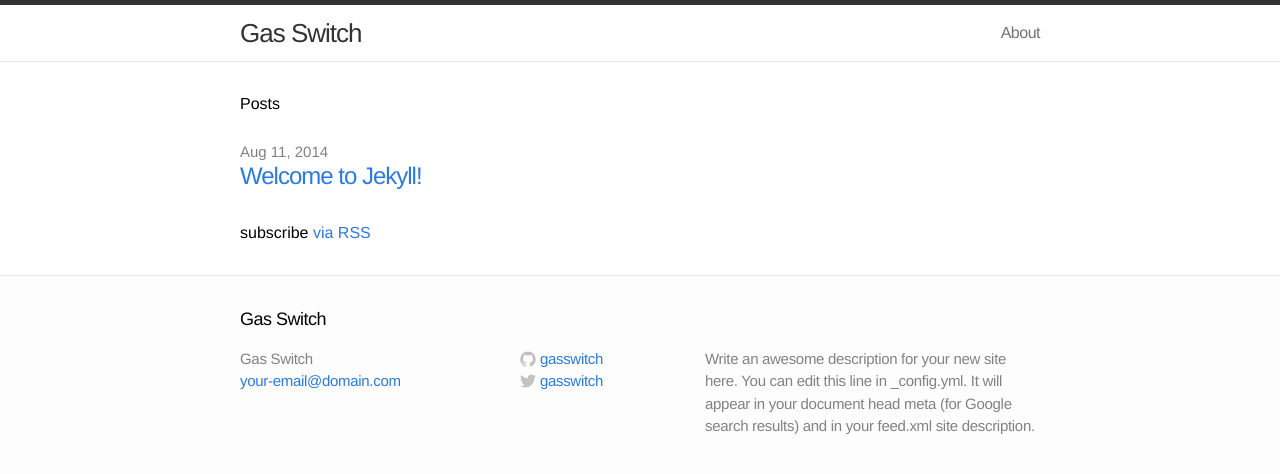
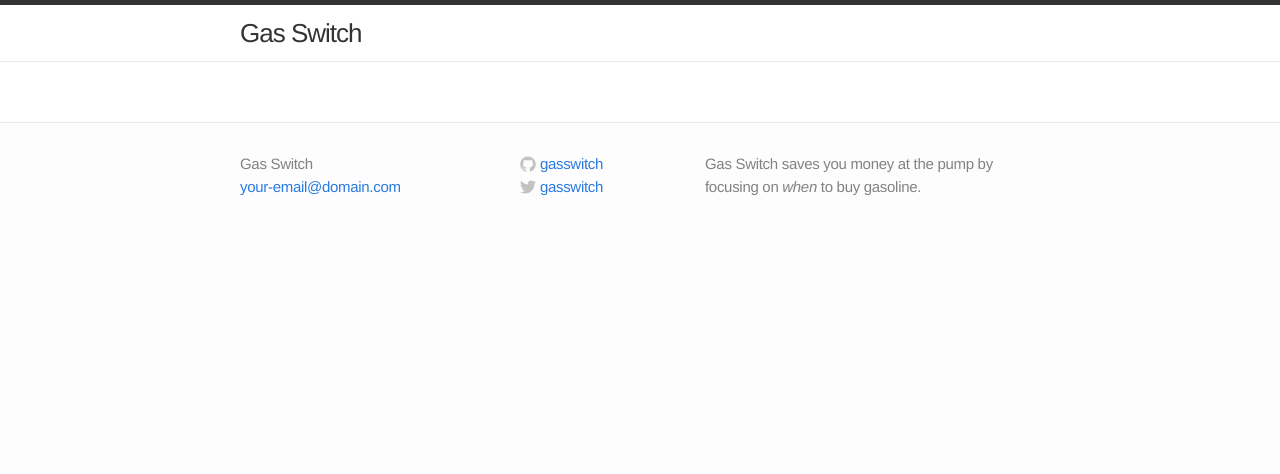
Before and after one commit to gasswitch/gasswitch.github.io, a Jekyll site: the page built from index.html, in a window 1280 px wide. Shown: the top 474 px of the page. Built offline with Jekyll 4.4.1, drawn with Linux system fonts in a browser that asks for light colours.

Commit message:
Get rid of some generic things

```diff
--- a/_config.yml
+++ b/_config.yml
@@ -1,7 +1,7 @@
 # Site settings
 title: Gas Switch
 email: your-email@domain.com
-description: "Write an awesome description for your new site here. You can edit this line in _config.yml. It will appear in your document head meta (for Google search results) and in your feed.xml site description."
+description: "Gas Switch saves you money at the pump by focusing on <i>when</i> to buy gasoline."
 baseurl: ""
 url: "http://yourdomain.com"
 twitter_username: gasswitch
--- a/_includes/footer.html
+++ b/_includes/footer.html
@@ -1,8 +1,6 @@
 <footer class="site-footer">
 
   <div class="wrap">
-
-    <h2 class="footer-heading">{{ site.title }}</h2>
 
     <div class="footer-col-1 column">
       <ul>
--- a/index.html
+++ b/index.html
@@ -1,20 +1,3 @@
 ---
 layout: default
 ---
-
-<div class="home">
-
-  <h1>Posts</h1>
-
-  <ul class="posts">
-    {% for post in site.posts %}
-      <li>
-        <span class="post-date">{{ post.date | date: "%b %-d, %Y" }}</span>
-        <a class="post-link" href="{{ post.url | prepend: site.baseurl }}">{{ post.title }}</a>
-      </li>
-    {% endfor %}
-  </ul>
-
-  <p class="rss-subscribe">subscribe <a href="{{ "/feed.xml" | prepend: site.baseurl }}">via RSS</a></p>
-
-</div>
```
Also changed, not shown: _posts/2014-08-11-welcome-to-jekyll.markdown (deleted, +0 -24 lines), about.md (deleted, +0 -11 lines).
